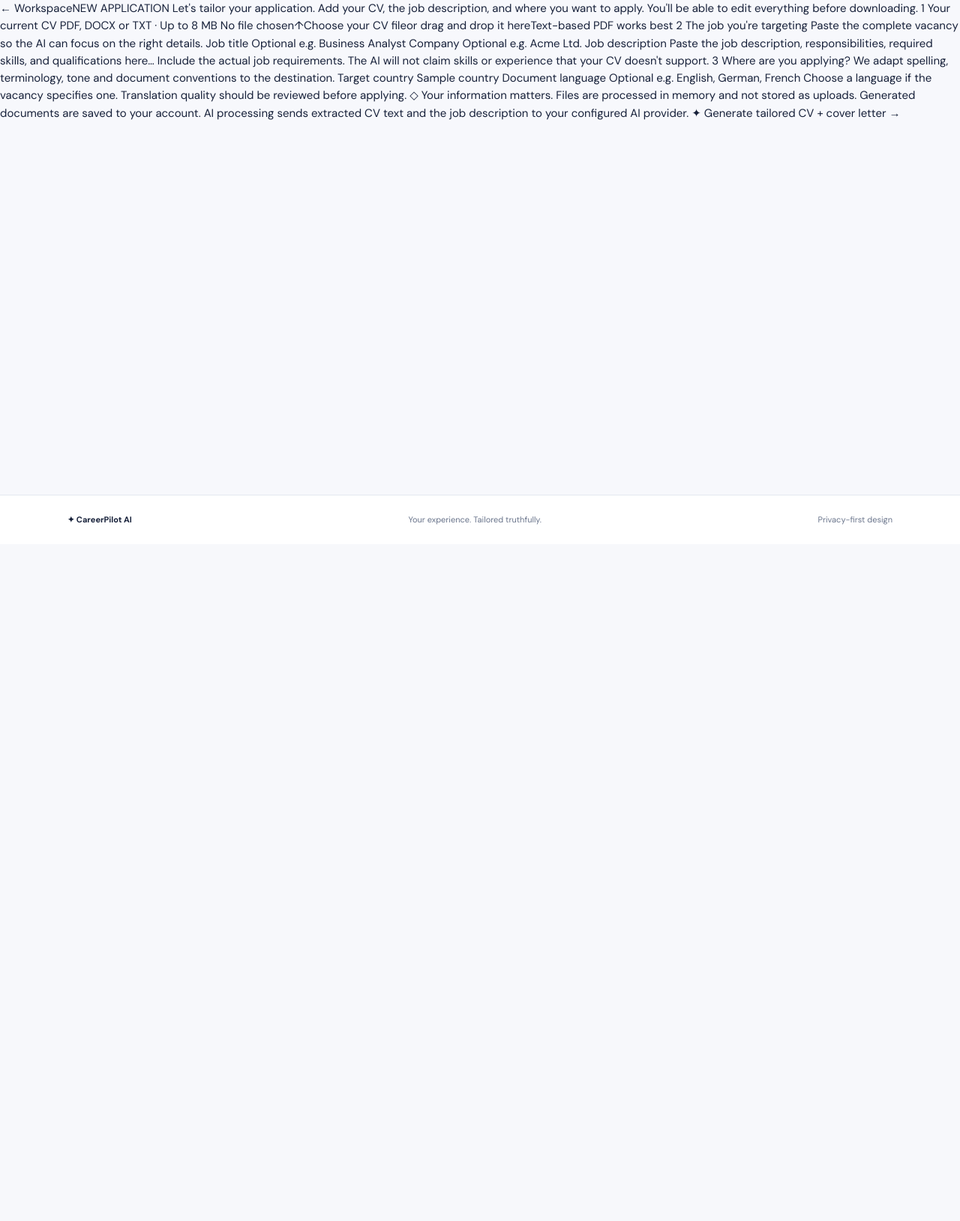
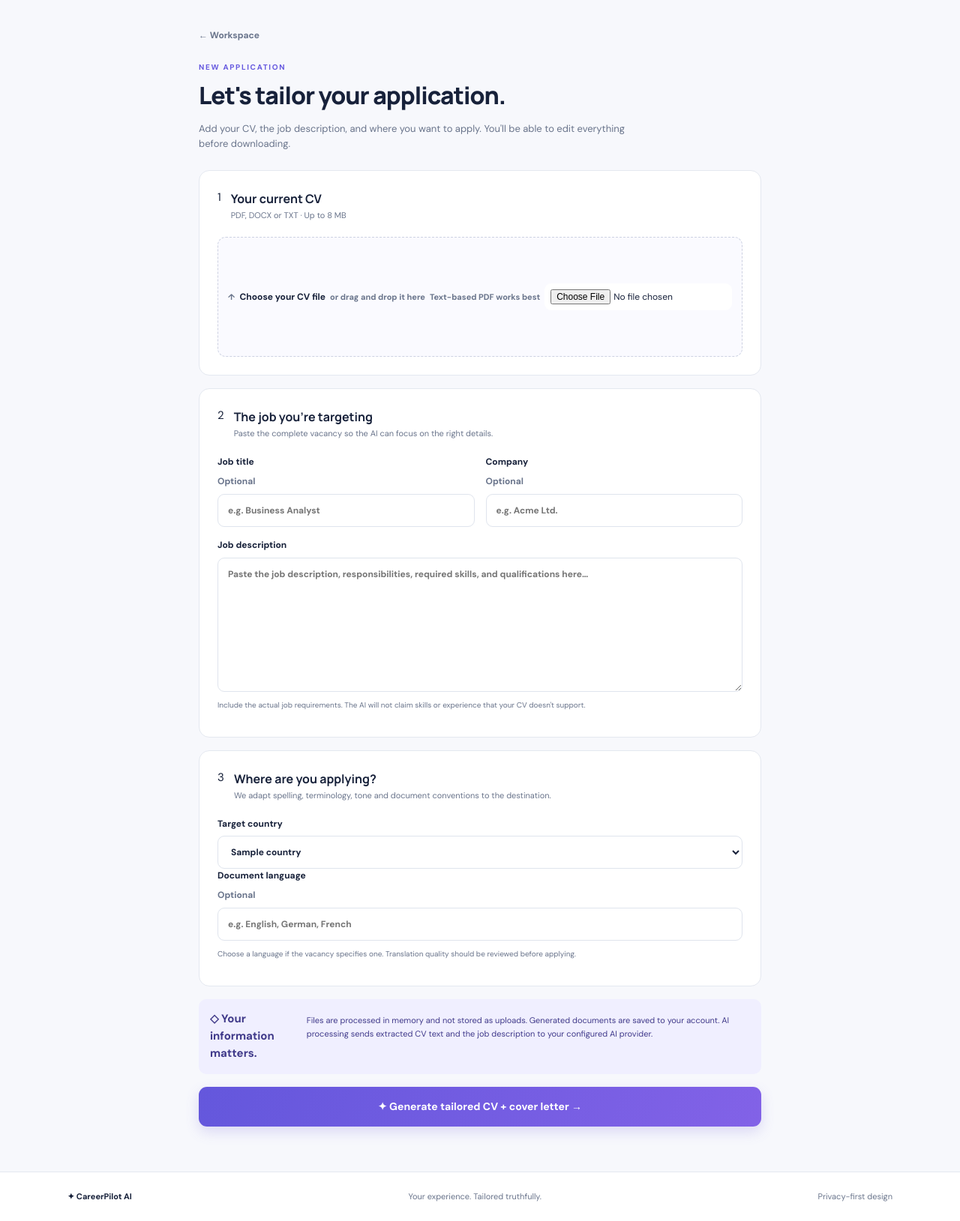
Before and after one commit to ritikuradi13-jpg/CareerPilot-AI, a Flask app: template templates/new.html in a window 1280 px wide. Shown: the part 76-1705 px from the top of the page at 75% size. Before the commit the page ends 776 px from the top, so only its background shows below. Run offline with Flask 3, Linux system fonts and the light colour scheme; the template is opened without the code that fills it: most values are stand-ins (such as "Sample title", 1, 10 or a date in 2020).

Commit message:
Refactor new.html for improved structure and content

```diff
--- a/templates/new.html
+++ b/templates/new.html
@@ -1,37 +1,124 @@
-{% extends "base.html" %} {% block title %}Tailor a CV — CareerPilot AI{% endblock %} {% block content %}
-← WorkspaceNEW APPLICATION
-Let's tailor your application.
-Add your CV, the job description, and where you want to apply. You'll be able to edit everything before downloading.
+{% extends "base.html" %}
 
-1
-Your current CV
-PDF, DOCX or TXT · Up to {{ config.MAX_CONTENT_LENGTH // (1024*1024) }} MB
+{% block title %}Tailor a CV — CareerPilot AI{% endblock %}
 
-No file chosen↑Choose your CV fileor drag and drop it hereText-based PDF works best
-2
-The job you're targeting
-Paste the complete vacancy so the AI can focus on the right details.
+{% block content %}
 
-Job title Optional
-e.g. Business Analyst
-Company Optional
-e.g. Acme Ltd.
-Job description
-Paste the job description, responsibilities, required skills, and qualifications here…
+<section class="form-page-head">
+    <a href="{{ url_for('dashboard') }}" class="back-link">← Workspace</a>
+    <span class="eyebrow">NEW APPLICATION</span>
+    <h1>Let's tailor your application.</h1>
+    <p class="muted">
+        Add your CV, the job description, and where you want to apply.
+        You'll be able to edit everything before downloading.
+    </p>
+</section>
 
-Include the actual job requirements. The AI will not claim skills or experience that your CV doesn't support.
-3
-Where are you applying?
-We adapt spelling, terminology, tone and document conventions to the destination.
+<form method="POST" enctype="multipart/form-data" class="builder-form">
 
-Target country
-{{ country }}
-Document language Optional
-e.g. English, German, French
-Choose a language if the vacancy specifies one. Translation quality should be reviewed before applying.
-◇
-Your information matters.
-Files are processed in memory and not stored as uploads. Generated documents are saved to your account. AI processing sends extracted CV text and the job description to your configured AI provider.
+    <section class="form-panel">
+        <div class="panel-heading">
+            <span class="step-number">1</span>
+            <div>
+                <h2>Your current CV</h2>
+                <p class="muted">PDF, DOCX or TXT · Up to {{ config.MAX_CONTENT_LENGTH // (1024*1024) }} MB</p>
+            </div>
+        </div>
 
-✦ Generate tailored CV + cover letter →
+        <label class="upload-zone">
+            <span class="upload-icon">↑</span>
+            <strong>Choose your CV file</strong>
+            <span class="muted">or drag and drop it here</span>
+            <small>Text-based PDF works best</small>
+            <input type="file" name="cv_file" accept=".pdf,.docx,.txt" required>
+        </label>
+    </section>
+
+    <section class="form-panel">
+        <div class="panel-heading">
+            <span class="step-number">2</span>
+            <div>
+                <h2>The job you're targeting</h2>
+                <p class="muted">Paste the complete vacancy so the AI can focus on the right details.</p>
+            </div>
+        </div>
+
+        <div class="field-grid">
+            <label>
+                Job title <span class="muted">Optional</span>
+                <input type="text" name="job_title" placeholder="e.g. Business Analyst">
+            </label>
+
+            <label>
+                Company <span class="muted">Optional</span>
+                <input type="text" name="company" placeholder="e.g. Acme Ltd.">
+            </label>
+        </div>
+
+        <label>
+            Job description
+            <textarea name="job_description" rows="8"
+                placeholder="Paste the job description, responsibilities, required skills, and qualifications here…"
+                required></textarea>
+        </label>
+
+        <p class="field-help">
+            Include the actual job requirements. The AI will not claim skills
+            or experience that your CV doesn't support.
+        </p>
+    </section>
+
+    <section class="form-panel">
+        <div class="panel-heading">
+            <span class="step-number">3</span>
+            <div>
+                <h2>Where are you applying?</h2>
+                <p class="muted">
+                    We adapt spelling, terminology, tone and document conventions to the destination.
+                </p>
+            </div>
+        </div>
+
+        <label>
+            Target country
+            <select name="country" required>
+                <option value="{{ country }}" selected>{{ country }}</option>
+                <option value="United Kingdom">United Kingdom</option>
+                <option value="United States">United States</option>
+                <option value="Canada">Canada</option>
+                <option value="Australia">Australia</option>
+                <option value="Germany">Germany</option>
+                <option value="United Arab Emirates">United Arab Emirates</option>
+                <option value="India">India</option>
+                <option value="Singapore">Singapore</option>
+                <option value="Netherlands">Netherlands</option>
+                <option value="Ireland">Ireland</option>
+            </select>
+        </label>
+
+        <label>
+            Document language <span class="muted">Optional</span>
+            <input type="text" name="language" placeholder="e.g. English, German, French">
+        </label>
+
+        <p class="field-help">
+            Choose a language if the vacancy specifies one. Translation quality should be reviewed before applying.
+        </p>
+    </section>
+
+    <div class="privacy-note">
+        <strong>◇ Your information matters.</strong>
+        <p>
+            Files are processed in memory and not stored as uploads.
+            Generated documents are saved to your account. AI processing
+            sends extracted CV text and the job description to your configured AI provider.
+        </p>
+    </div>
+
+    <button type="submit" class="button primary generate-button">
+        ✦ Generate tailored CV + cover letter →
+    </button>
+
+</form>
+
 {% endblock %}
```
